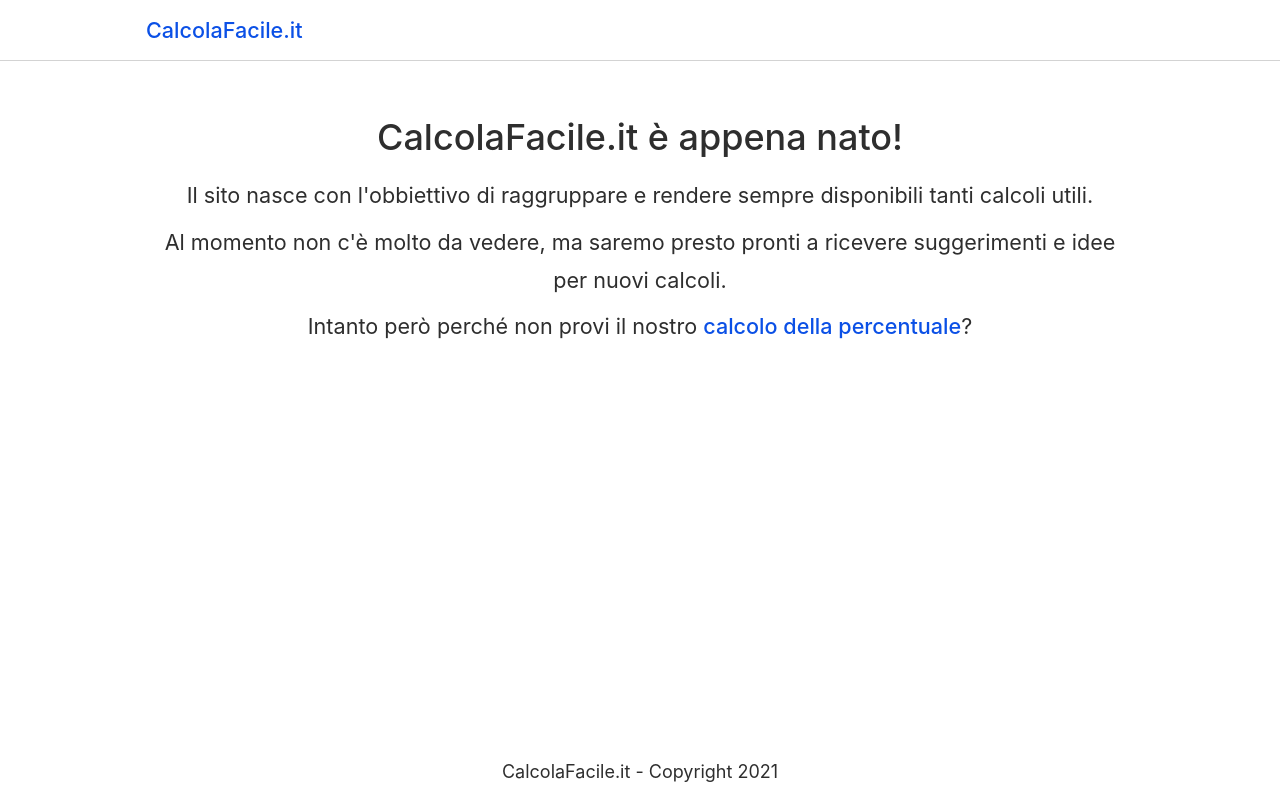
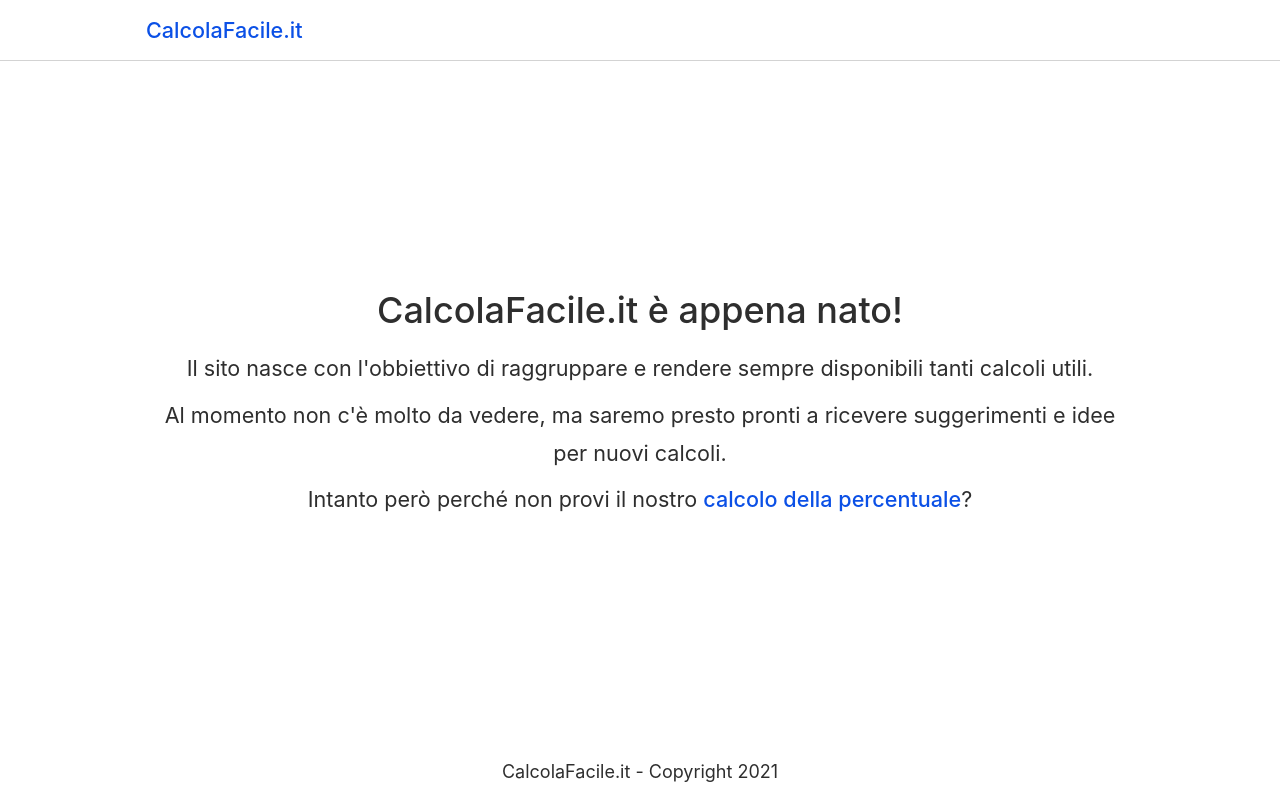
Before and after one commit to g-cappai/calcolafacile, a Next.js app: page / in a window 1280 px wide. Built offline with nearby package versions, Linux system fonts and the light colour scheme.

Commit message:
Center on 'empty' pages

```diff
--- a/pages/index.js
+++ b/pages/index.js
@@ -9,7 +9,7 @@ export default function Home() {
     <>
       <DefaultLayout title={title} desc={desc}>
         <main>
-        <div className="container mt-2">
+        <div className="container empty-page-center">
           <h2 className="mb-1">CalcolaFacile.it è appena nato!</h2>
           <p>
             Il sito nasce con l'obbiettivo di raggruppare e rendere sempre
--- a/styles/globals.css
+++ b/styles/globals.css
@@ -121,3 +121,11 @@ input {
   color: var(--primary);
   font-weight: 500;
 }
+
+.empty-page-center {
+  min-height: calc(100vh - 60px - 28px - 3rem);
+            display: flex;
+            flex-direction: column;
+            align-items: center;
+            justify-content: center;
+}
```
Also changed, not shown: pages/404.js (added, +21 -0 lines).
